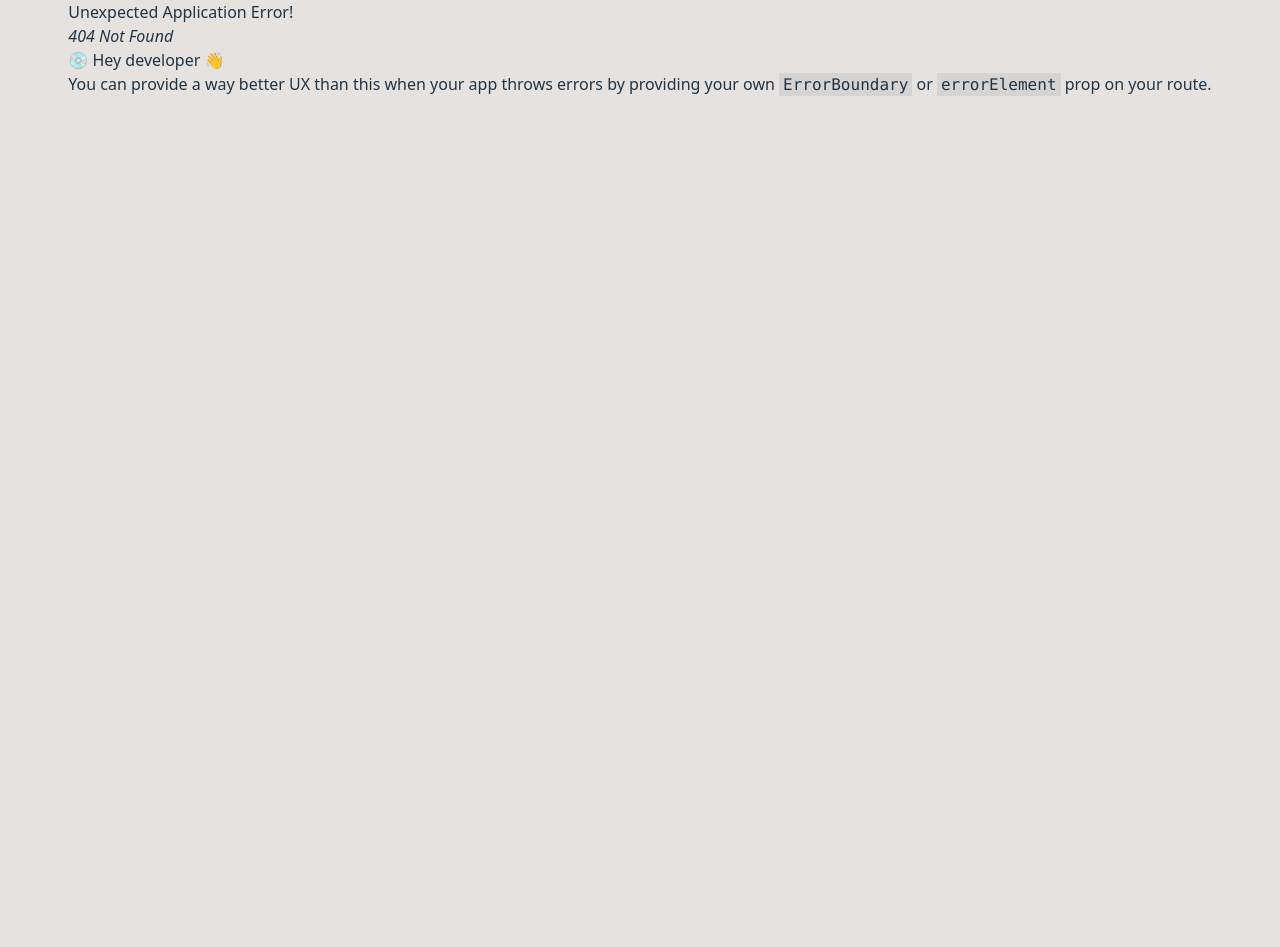
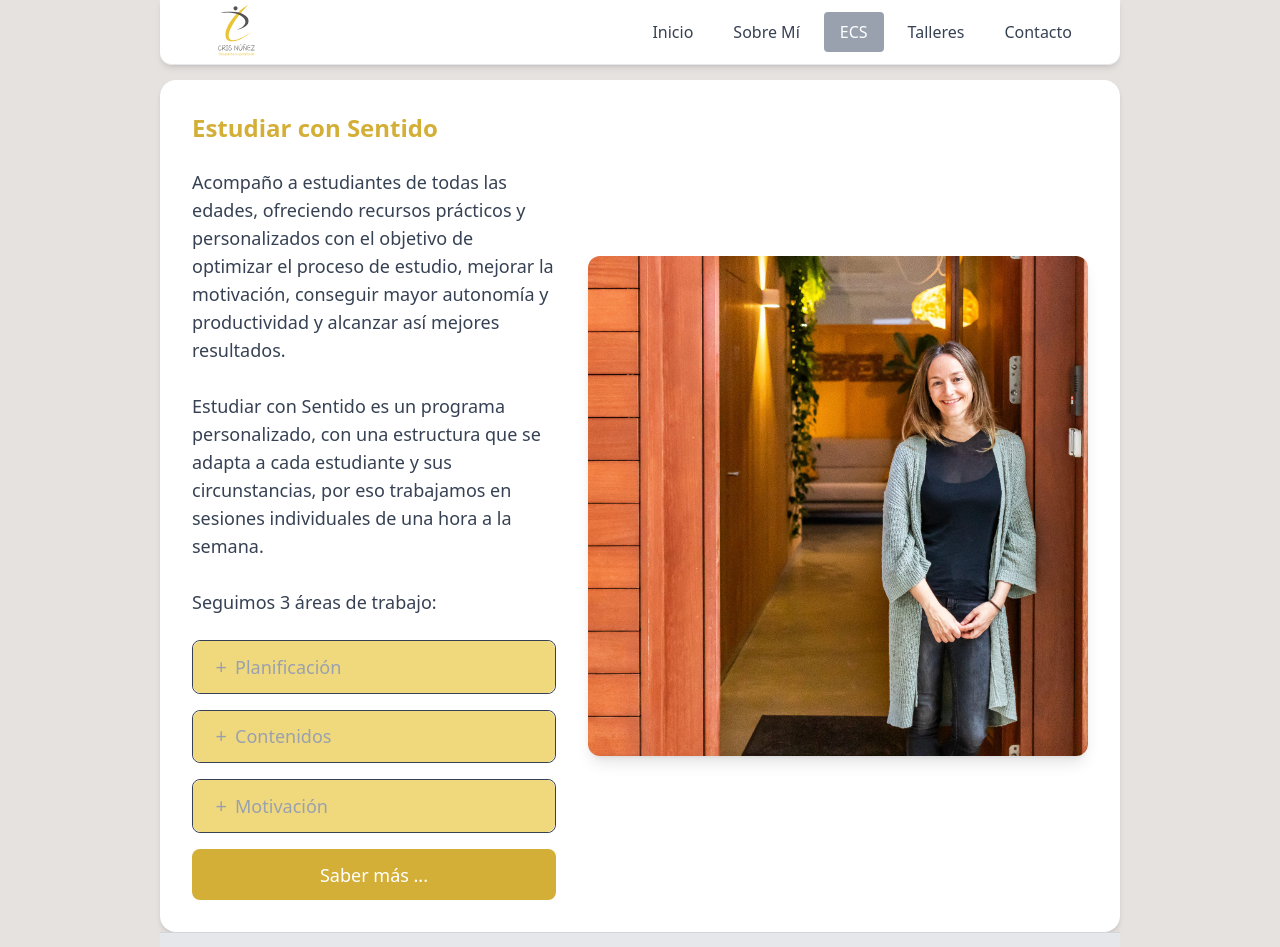
Before and after one commit to atxoupi/proxecto-front, a React (Vite) app in the folder proxecto-front/: page /ecs in a window 1280 px wide. Before the commit this address had no page. Shown: the top 947 px of the page. Before the commit the page ends 800 px from the top, so only its background shows below. Built offline with nearby package versions, Linux system fonts and the light colour scheme.

Commit message:
Modify ECS Page

```diff
--- a/proxecto-front/src/layout/Layout.jsx
+++ b/proxecto-front/src/layout/Layout.jsx
@@ -6,8 +6,8 @@ import { Outlet, useLocation } from 'react-router-dom';
 
 const menuItems = [
   { name: 'Inicio', link: '/', external: false },
-  { name: 'Sobr Mí', link: '/sobremi', external: false },
-  { name: 'ECS', link: 'https://www.estudiarconsentido.com/cangas-caldas', external: true },
+  { name: 'Sobre Mí', link: '/sobremi', external: false },
+  { name: 'ECS', link: '/ecs', external: false },
   { name: 'Talleres', link: '/talleres', external: false },
   { name: 'Contacto', link: '/contacto', external: false },
 ];
--- a/proxecto-front/src/main.jsx
+++ b/proxecto-front/src/main.jsx
@@ -10,6 +10,7 @@ import Sobremi from "./pages/sobremi/index.jsx";
 import Layout from "./layout/Layout.jsx";
 import LoginPage from "./pages/login/index.jsx";
 import TalleresPage from "./pages/talleres/index.jsx";
+import EcsPage from "./pages/ecs/index.jsx";
 import AdminPage from "./pages/admin/index.jsx";
 import ProtectedRoute from "./components/protectedRoute.jsx";
 
@@ -27,6 +28,7 @@ if (container) {
         { path: "sobremi", element: <Sobremi /> },
         { path: "login", element: <LoginPage /> },
         { path: "talleres", element: <TalleresPage /> },
+        { path: "ecs", element: <EcsPage /> },
         {
           element: <ProtectedRoute />,
           children: [{ path: "admin", element: <AdminPage /> }],
--- /dev/null
+++ b/proxecto-front/src/pages/ecs/index.jsx
@@ -0,0 +1,144 @@
+import React from "react";
+import { motion } from "framer-motion";
+
+
+
+import ECSPIC from "../../assets/ecs_page_pic1.jpg";
+
+const EcsPage = () => {
+  const [open, setOpen] = React.useState(null);
+
+  const toggle = (index) => {
+    setOpen(open === index ? null : index);
+  };
+
+  return (
+    <motion.div
+      initial={{ opacity: 0, scale: 0.95 }}
+      animate={{ opacity: 1, scale: 1 }}
+      transition={{ duration: 0.3 }}
+      className="w-[75vw] min-h-[70vh] bg-white rounded-2xl shadow-md p-8 mt-20 mx-auto flex flex-col md:flex-row items-center gap-8"
+    >
+      <div className="md:basis-[50%] w-full">
+        <motion.h2
+          initial={{ opacity: 0, scale: 0.95 }}
+          animate={{ opacity: 1, scale: 1 }}
+          transition={{ duration: 0.3 }}
+          className="text-2xl font-bold mb-6 text-[#d4af37]"
+        >
+          Estudiar con Sentido
+        </motion.h2>
+
+        <motion.p
+          initial={{ opacity: 0, y: 20 }}
+          animate={{ opacity: 1, y: 0 }}
+          transition={{ duration: 0.4 }}
+          className="text-gray-700 text-lg"
+        >
+          Acompaño a estudiantes de todas las edades,
+          ofreciendo recursos prácticos y personalizados con el objetivo de
+          optimizar el proceso de estudio, mejorar la motivación, conseguir
+          mayor autonomía y productividad y alcanzar así mejores resultados.
+          <br />
+          <br />
+          Estudiar con Sentido es un programa personalizado, con una estructura
+          que se adapta a cada estudiante y sus circunstancias, por eso trabajamos
+          en sesiones individuales de una hora a la semana.
+          <br />
+          <br />
+          Seguimos 3 áreas de trabajo:
+          <div className="mt-6 space-y-4">
+            <div className="border rounded-lg overflow-hidden">
+              <button
+                onClick={() => toggle(1)}
+                className="w-full flex items-center justify-between px-4 py-3 bg-[#f0d87d] hover:bg-[#e6c96f] transition font-semibold text-gray-400"
+              >
+                <span className="flex items-center gap-2">
+                  <span className="text-xl">{open === 1 ? "−" : "+"}</span>
+                  Planificación
+                </span>
+              </button>
+
+              {open === 1 && (
+                <div className="px-6 py-4 text-gray-700 text-sm bg-white">
+                  <ul className="list-disc pl-4 space-y-2">
+                    <li>Organiza o teu tempo e as túas actividades</li>
+                    <li>Mellora a túa concentración e productividade</li>
+                  </ul>
+                </div>
+              )}
+            </div>
+
+            <div className="border rounded-lg overflow-hidden">
+              <button
+                onClick={() => toggle(2)}
+                className="w-full flex items-center justify-between px-4 py-3 bg-[#f0d87d] hover:bg-[#e6c96f] transition font-semibold text-gray-400"
+              >
+                <span className="flex items-center gap-2">
+                  <span className="text-xl">{open === 2 ? "−" : "+"}</span>
+                  Contenidos
+                </span>
+              </button>
+
+              {open === 2 && (
+                <div className="px-6 py-4 text-gray-700 text-sm bg-white">
+                  <ul className="list-disc pl-4 space-y-2">
+                    <li>Estrategias activas de estudio</li>
+                    <li>Aprendizaje significativo</li>
+                    <li>Repasa poco y recuerda mejor</li>
+                  </ul>
+                </div>
+              )}
+            </div>
+
+            <div className="border rounded-lg overflow-hidden">
+              <button
+                onClick={() => toggle(3)}
+                className="w-full flex items-center justify-between px-4 py-3 bg-[#f0d87d] hover:bg-[#e6c96f] transition font-semibold text-gray-400"
+              >
+                <span className="flex items-center gap-2">
+                  <span className="text-xl">{open === 3 ? "−" : "+"}</span>
+                  Motivación
+                </span>
+              </button>
+
+              {open === 3 && (
+                <div className="px-6 py-4 text-gray-700 text-sm bg-white">
+                  <ul className="list-disc pl-4 space-y-2">
+                    <li>
+                      Siéntete orgulloso de tu trabajo sin depender de otras
+                      personas
+                    </li>
+                    <li>
+                      La gestión emocional está presente durante todo el proceso
+                    </li>
+                  </ul>
+                </div>
+              )}
+            </div>
+          </div>
+          <button
+          onClick={() => window.open('https://www.estudiarconsentido.com', '_blank')}
+        className=" mt-4 bg-[#d4af37] font-semibold text-white p-2 rounded hover:bg-[#b5942f] transition-colors duration-200 flex items-center justify-center gap-2 w-full"
+      >
+        Saber más ...
+      </button>
+        </motion.p>
+      </div>
+      <motion.img
+        src={ECSPIC}
+        alt="Estudiar con Sentido"
+        initial={{ opacity: 0, x: 40 }}
+        animate={{ opacity: 1, x: 0 }}
+        transition={{ duration: 0.4 }}
+        className="md:basis-[50%] w-full
+           h-[220px] md:h-[500px]
+           object-contain md:object-cover
+           object-center
+           rounded-xl shadow-lg"
+      />
+    </motion.div>
+  );
+};
+
+export default EcsPage;
```
Also changed, not shown: proxecto-front/src/assets/ecs_page_pic1.jpg (added).
